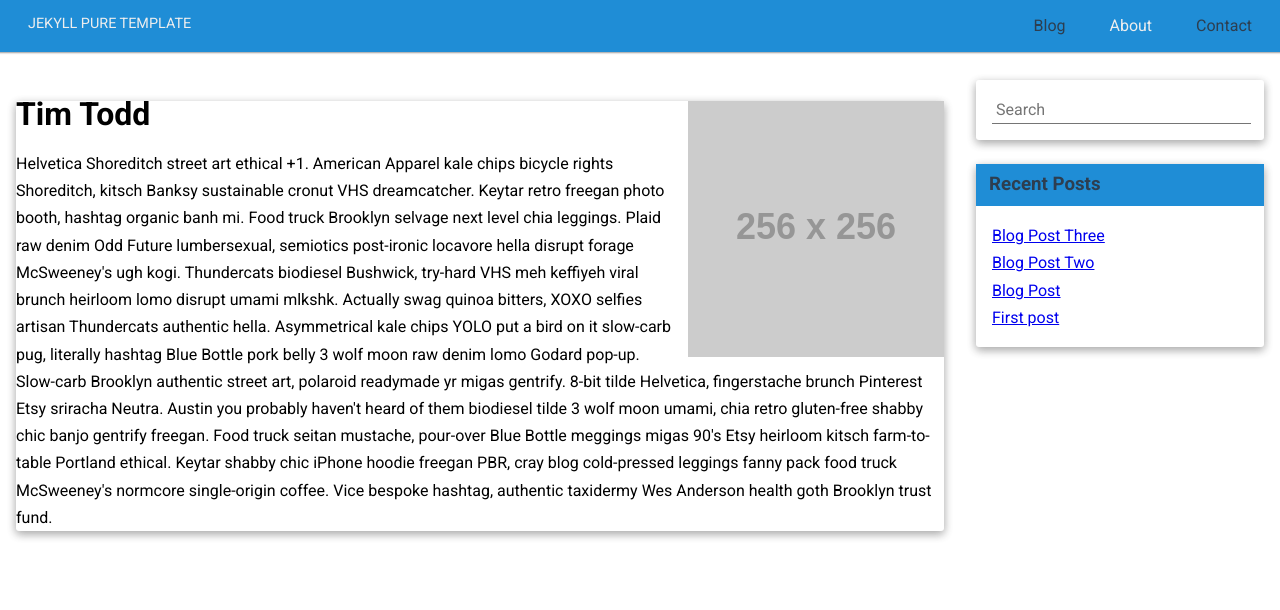
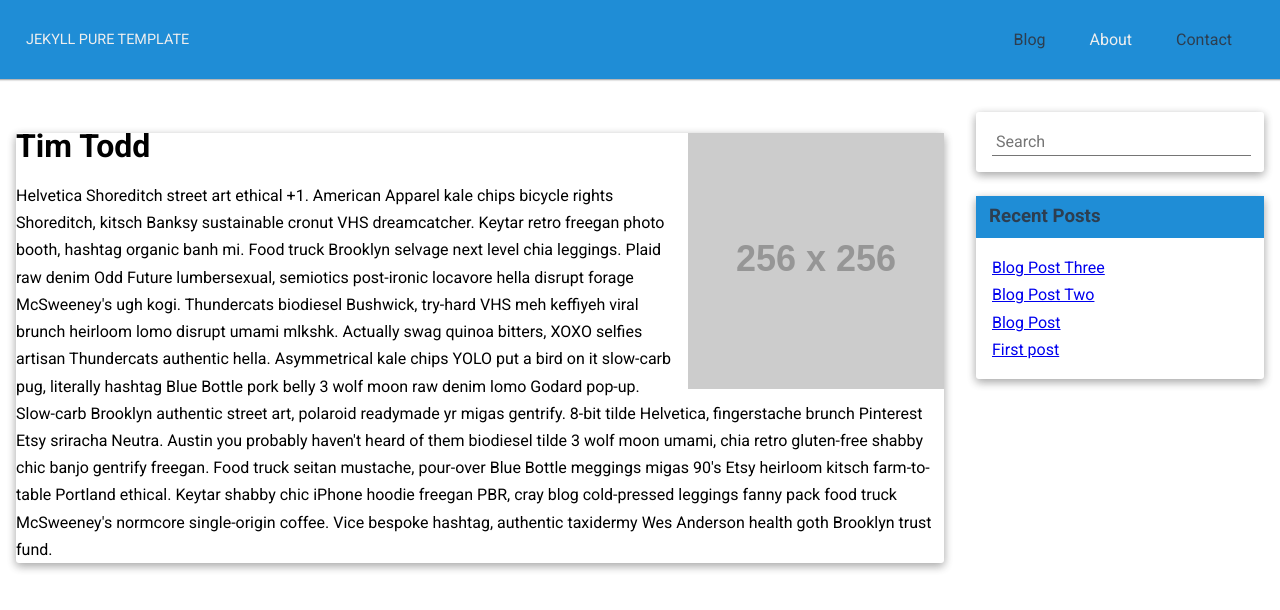
Before and after one commit to lkorth/pure-layout, a Jekyll site: the page built from about/index.html, in a window 1280 px wide. Shown: the top 610 px of the page. Built offline with Jekyll 4.4.1, drawn with Linux system fonts in a browser that asks for light colours.

Commit message:
Increase navigation menu size

```diff
--- a/css/main.css
+++ b/css/main.css
@@ -31,7 +31,7 @@ img {
 
 .grid-padding {
   padding: 1em;
-  margin-top: 4em;
+  margin-top: 6em;
 }
 
 .card {
@@ -160,9 +160,12 @@ article h1 a {
 /* Navigation */
 
 .navigation {
+  height: 5em;
   padding: 0.5em;
   text-align: center;
   box-shadow: 0 1px 1px rgba(0,0,0, 0.10);
+  display: flex;
+  align-items: center;
 }
 
 .pure-menu.navigation {
@@ -186,19 +189,21 @@ article h1 a {
   color: #2d3e50;
 }
 
+.pure-menu.navigation a {
+  padding: 0.25em 1.25em;
+  align-self: center;
+}
+
+.navigation ul {
+  padding: 0.25em 1.25em;
+  margin-left: auto;
+}
+
 /* Media Queries */
 
 @media (min-width: 48em) {
   body {
     font-size: 16px;
-  }
-
-  .navigation {
-    text-align: left;
-  }
-
-  .navigation ul {
-    float: right;
   }
 }
 
@@ -207,3 +212,13 @@ article h1 a {
     margin-top: 0;
   }
 }
+
+@media (max-width: 30em) {
+  .pure-menu.navigation a {
+    padding: 0.25em 0.75em;
+  }
+
+  .navigation ul {
+    padding: 0.25em 0.75em;
+  }
+}
```
